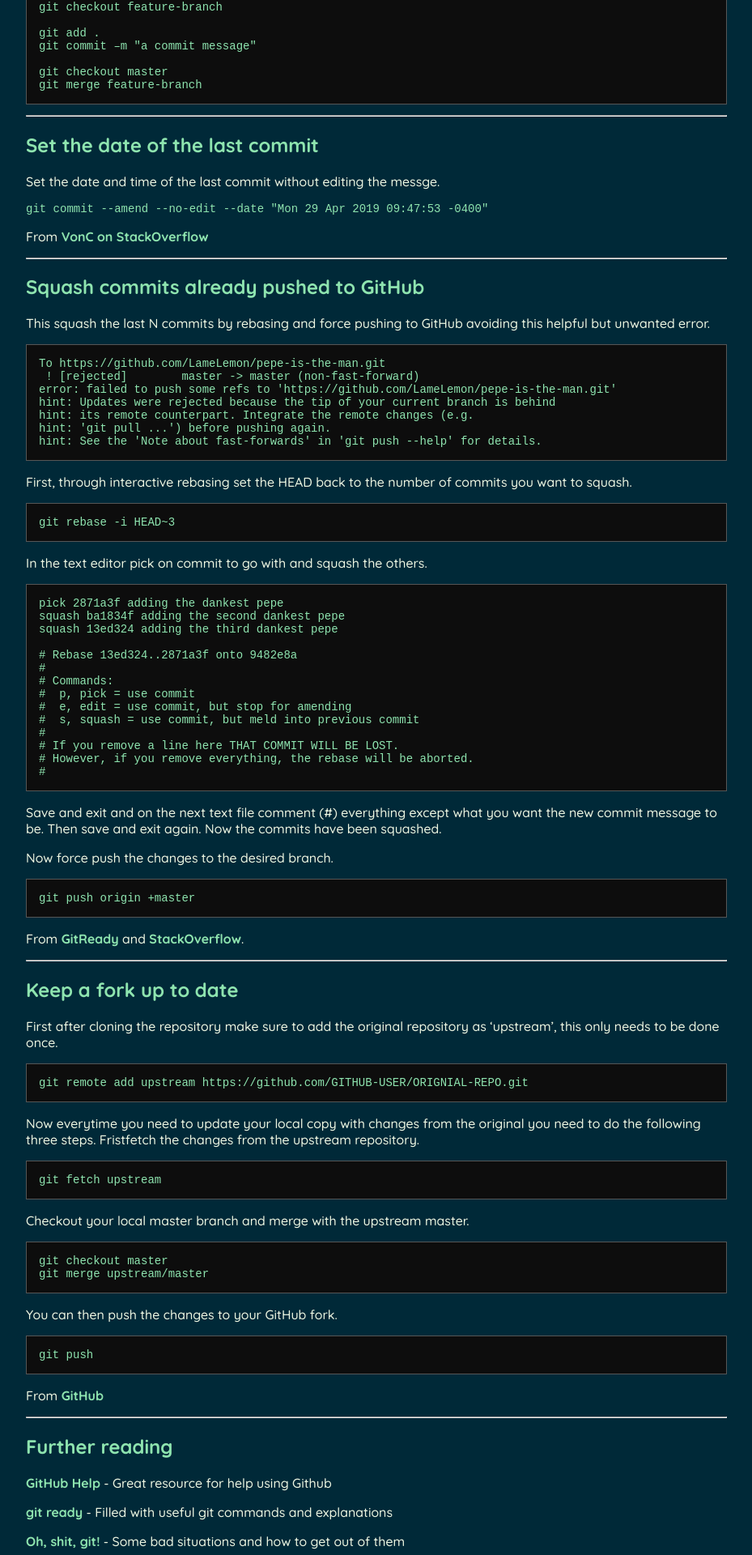
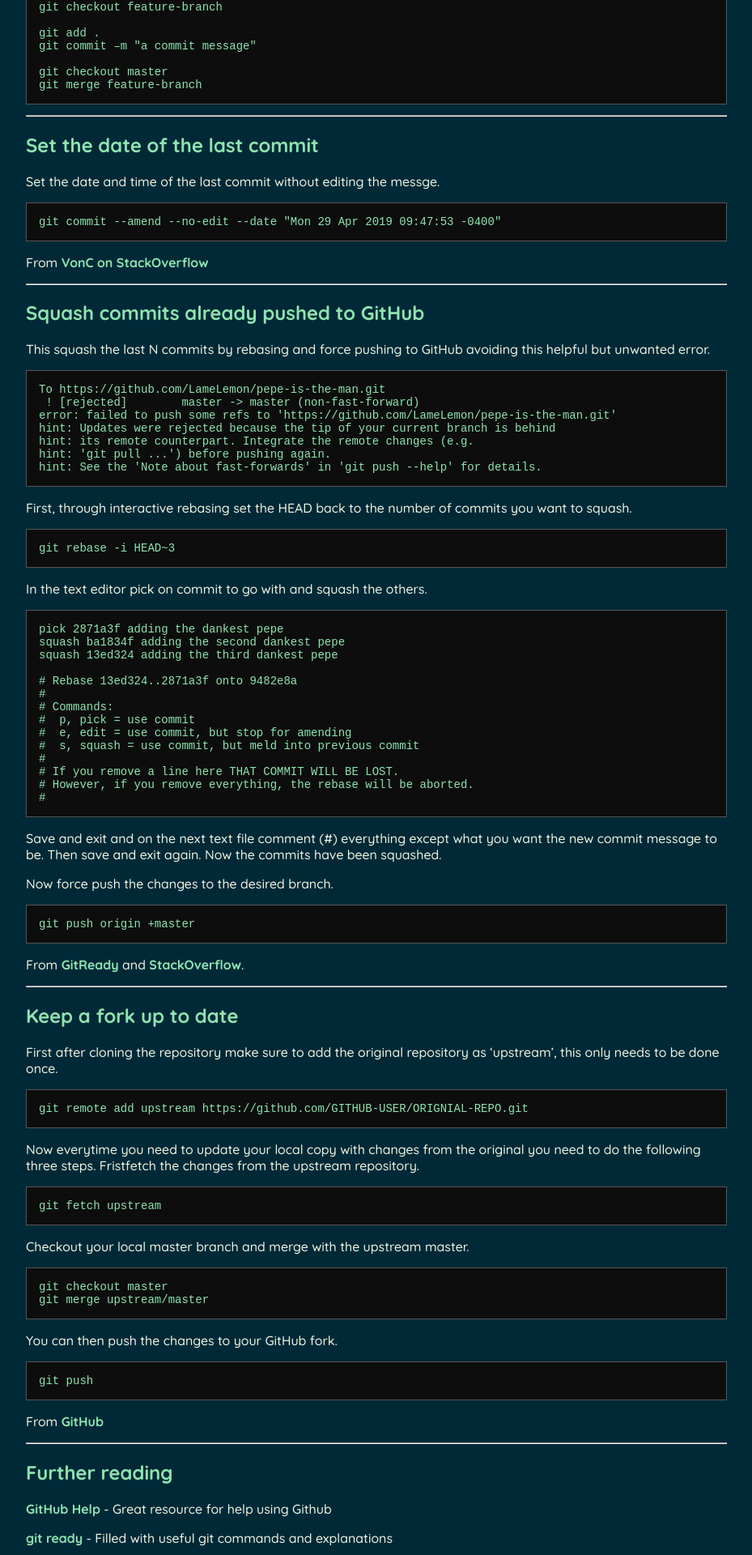
Before and after one commit to PeskyPotato/lamelemon.github.io, a Jekyll site: the page built from _posts/posts/2019-05-01-git-commands.md, in a window 1280 px wide. Shown: the part 1083-3003 px from the top of the page at 81% size, without its empty margins (175-1104 px from the left). Built offline with Jekyll 4.4.1, drawn with Linux system fonts in a browser that asks for light colours.

Commit message:
Better viewing on mobile

````diff
--- a/_posts/posts/2019-05-01-git-commands.md
+++ b/_posts/posts/2019-05-01-git-commands.md
@@ -53,7 +53,7 @@
 ----
 ## Set the date of the last commit
 Set the date and time of the last commit without editing the messge.
-```Python
+```
 git commit --amend --no-edit --date "Mon 29 Apr 2019 09:47:53 -0400"
 ```
 From [VonC on StackOverflow](https://stackoverflow.com/questions/23609991/git-github-commit-at-past-date){:class="small-link"}
--- a/assets/css/style.css
+++ b/assets/css/style.css
@@ -19,17 +19,9 @@
 	font-style: normal;
 }
 
-@media only screen and (max-width: 600px) {
-	body {
-	  font-size: 55%;
-	  vertical-align: middle;
-	}
-}
 
 @media (max-width: 768px) {
 	pre {
-	  overflow-x: scroll;
-	  /*margin: 0 -40px;*/
 	  margin: 0 auto;
 	  padding: 0 10px;
 	  max-width: 90%;
@@ -131,7 +123,7 @@
 	border: 1px solid rgba(255,255,255,0.3);
 	padding: 15px;
 	background-color: #0D0D0D;
-	max-width: calc(100vw - {padding on sides});
+	/* max-width: calc(100vw - {padding on sides}); */
     overflow-x: scroll;
 }
 
````
